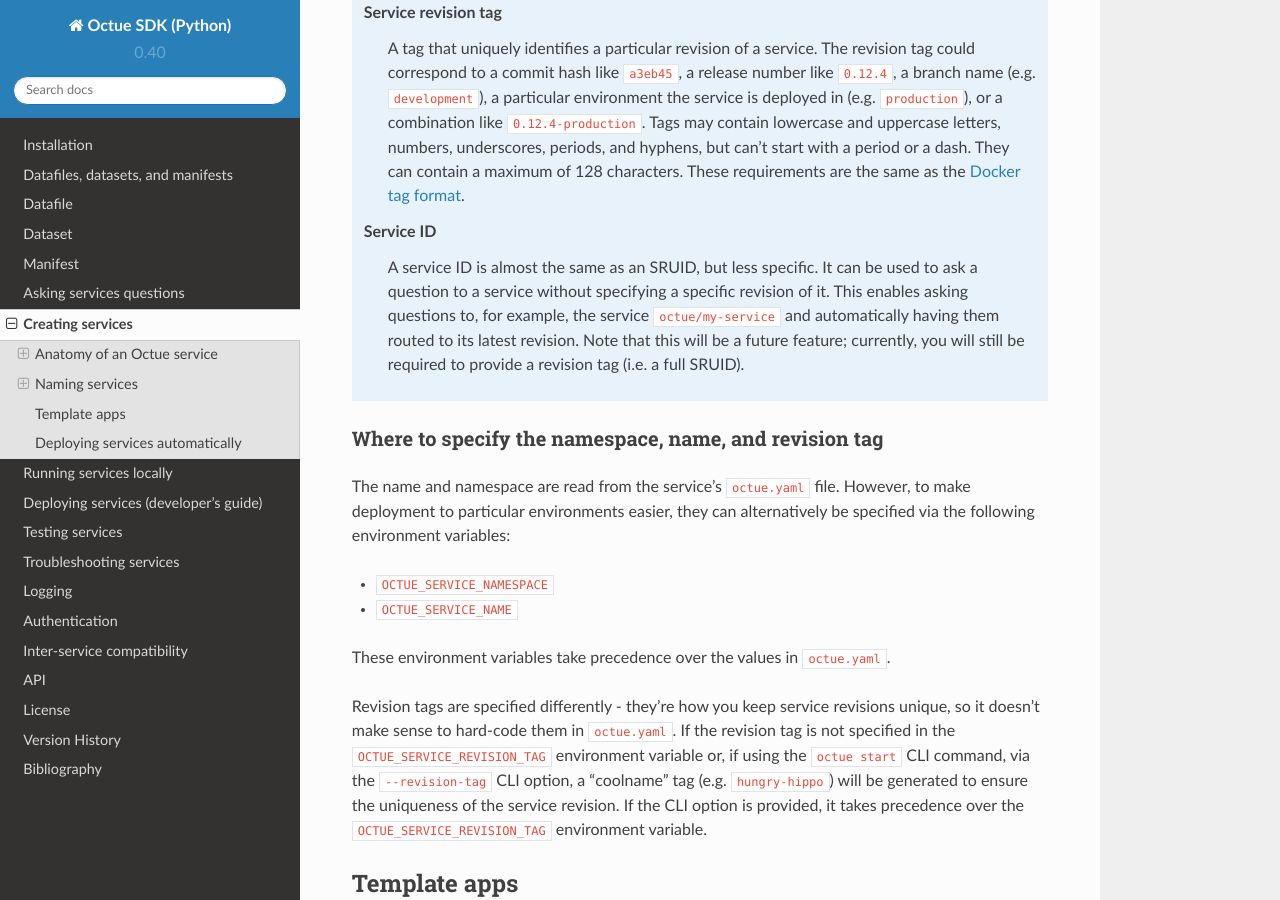
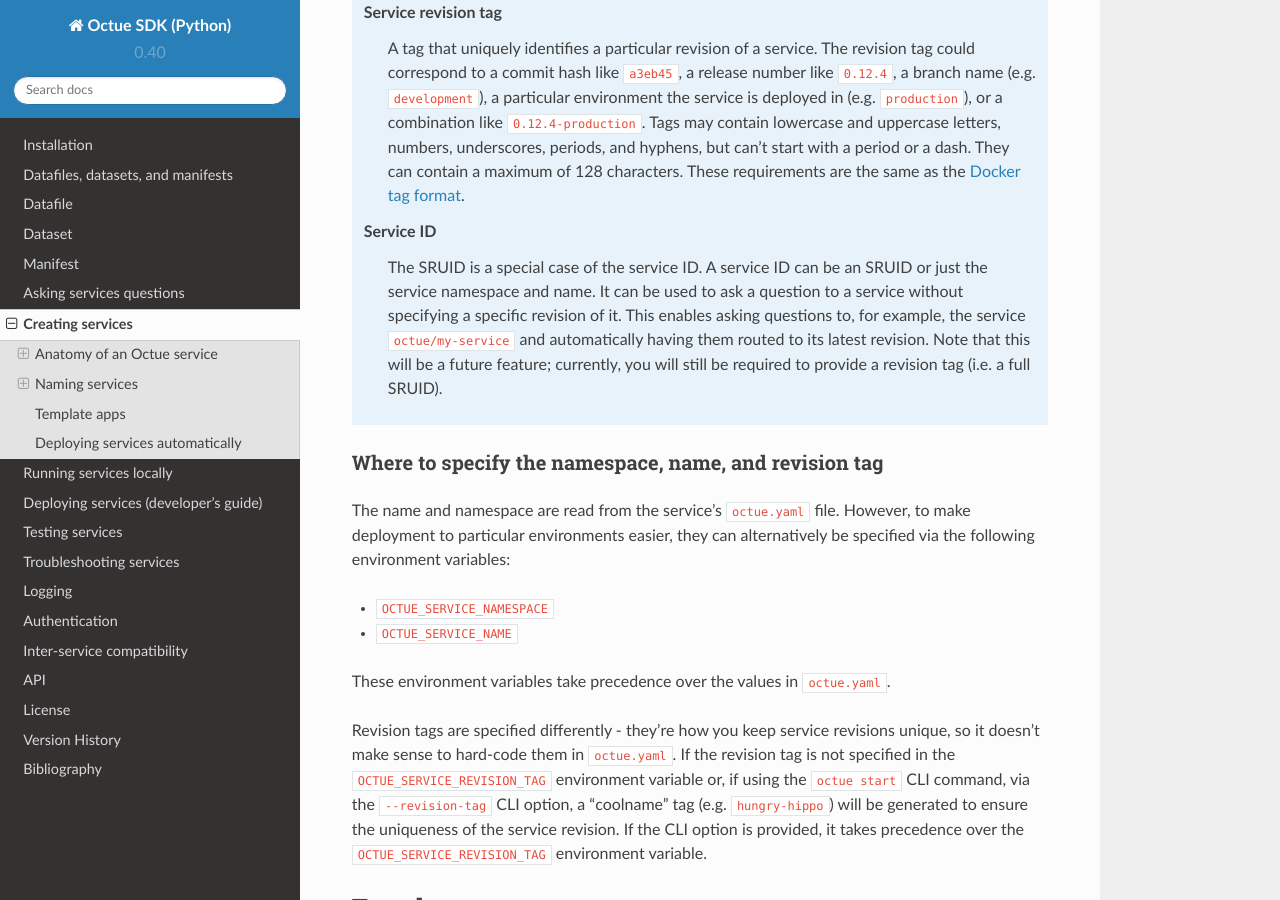
Before and after one commit to octue/octue-sdk-python, a Sphinx documentation site: the page built from docs/source/creating_services.rst, in a window 1280 px wide and 900 px high, scrolled down 2187 px. Built offline with Sphinx 7.4.7 and the Read the Docs theme 2.0.0, drawn with Linux system fonts in a browser that asks for light colours.

Commit message:
DOC: Update service ID definition

```diff
--- a/docs/source/creating_services.rst
+++ b/docs/source/creating_services.rst
@@ -217,10 +217,11 @@
         tag format <https://docs.docker.com/engine/reference/commandline/tag/>`_.
 
     Service ID
-        A service ID is almost the same as an SRUID, but less specific. It can be used to ask a question to a service
-        without specifying a specific revision of it. This enables asking questions to, for example, the service
-        ``octue/my-service`` and automatically having them routed to its latest revision. Note that this will be a
-        future feature; currently, you will still be required to provide a revision tag (i.e. a full SRUID).
+        The SRUID is a special case of the service ID. A service ID can be an SRUID or just the service namespace and
+        name. It can be used to ask a question to a service without specifying a specific revision of it. This enables
+        asking questions to, for example, the service ``octue/my-service`` and automatically having them routed to its
+        latest revision. Note that this will be a future feature; currently, you will still be required to provide a
+        revision tag (i.e. a full SRUID).
 
 Where to specify the namespace, name, and revision tag
 ------------------------------------------------------
```
